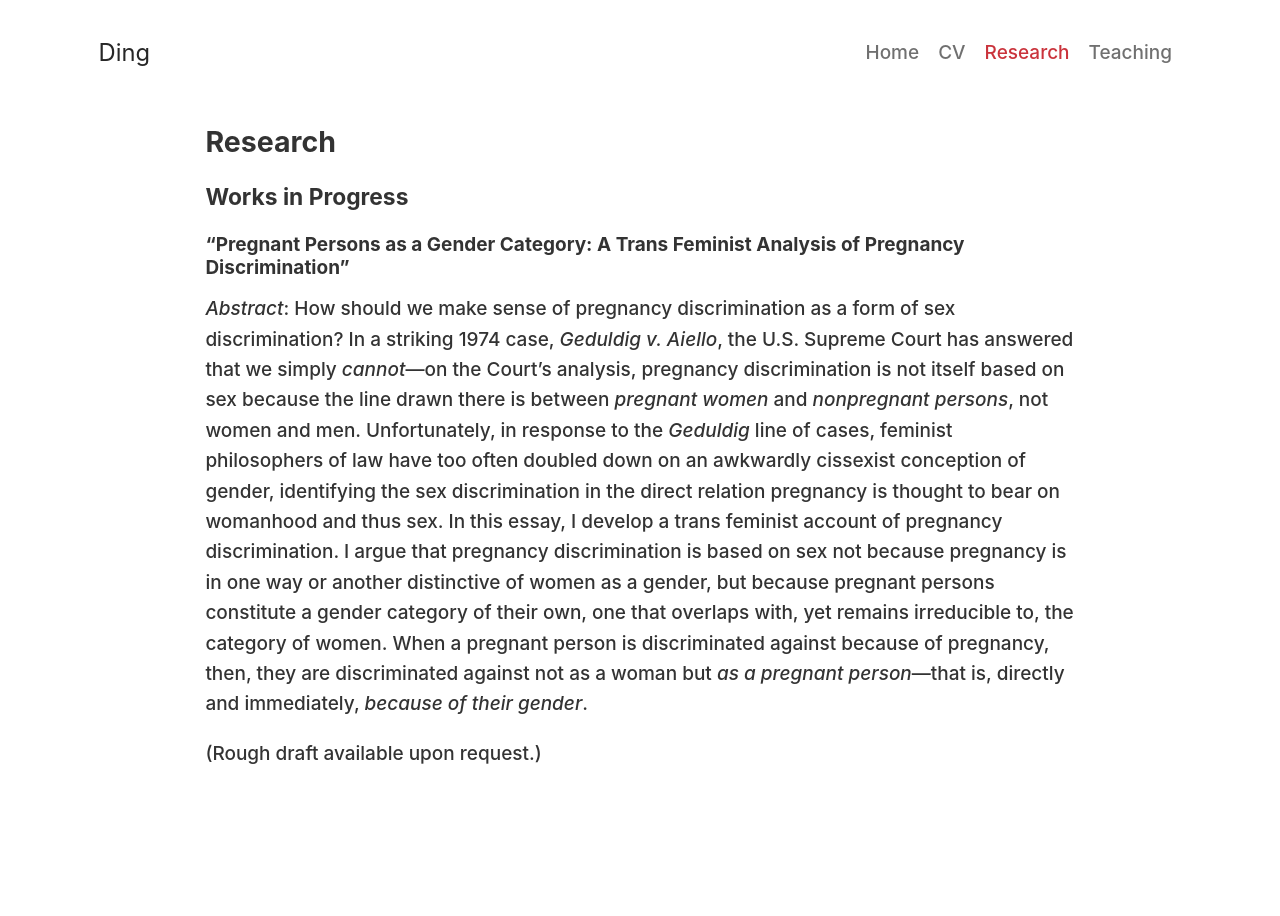
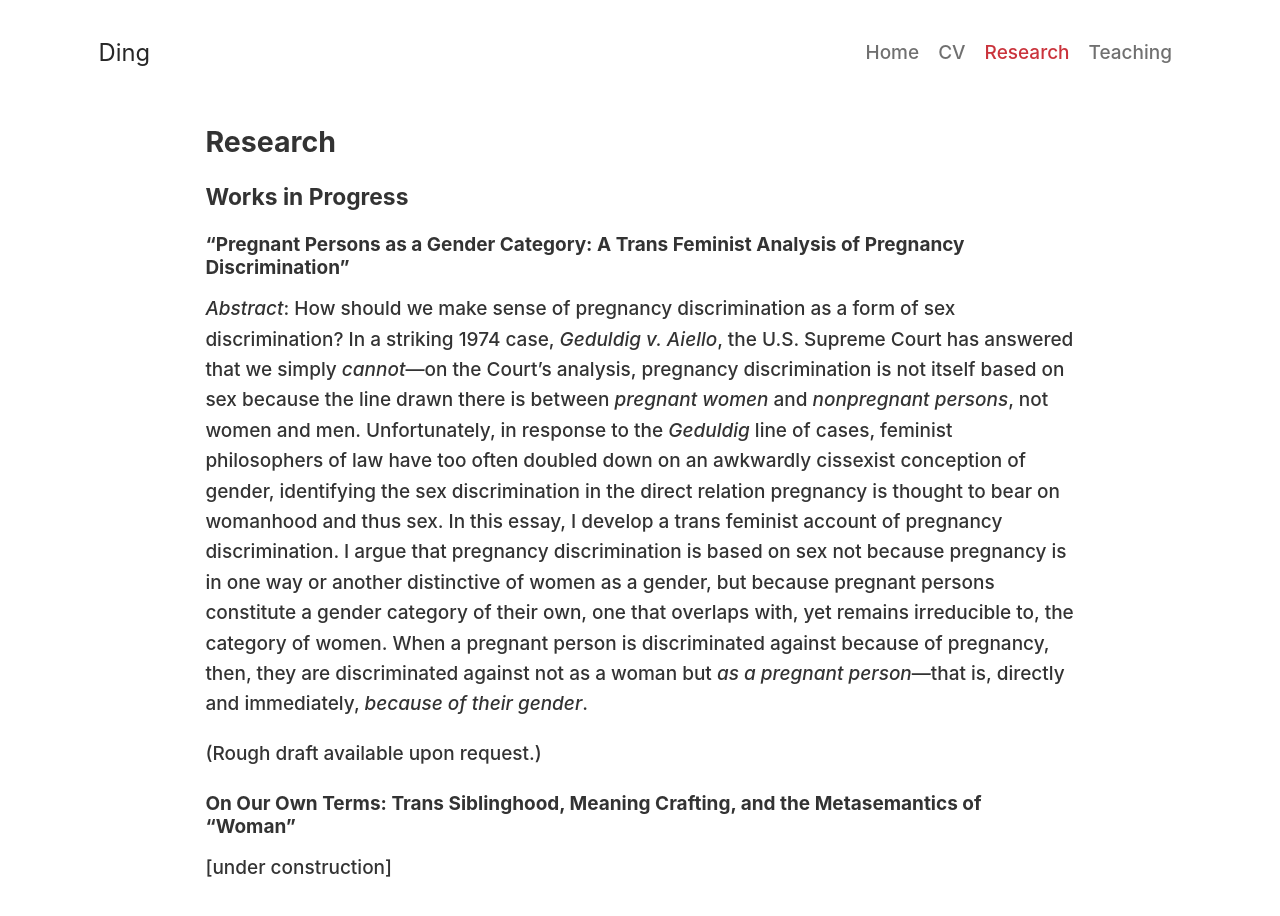
Before and after one commit to dingherself/dingherself.github.io, a Jekyll site: the page built from research.md, in a window 1280 px wide and 959 px high. Shown: the top 916 px of the window. Built offline with Jekyll 4.4.1, drawn with Linux system fonts in a browser that asks for light colours; nearby versions of some CDN libraries; some web fonts are replaced.

Commit message:
add metasemantics paper

```diff
--- a/research.md
+++ b/research.md
@@ -15,3 +15,7 @@ order: 3
 *Abstract*: How should we make sense of pregnancy discrimination as a form of sex discrimination? In a striking 1974 case, *Geduldig v. Aiello*, the U.S. Supreme Court has answered that we simply *cannot*—on the Court’s analysis, pregnancy discrimination is not itself based on sex because the line drawn there is between *pregnant women* and *nonpregnant persons*, not women and men. Unfortunately, in response to the *Geduldig* line of cases, feminist philosophers of law have too often doubled down on an awkwardly cissexist conception of gender, identifying the sex discrimination in the direct relation pregnancy is thought to bear on womanhood and thus sex. In this essay, I develop a trans feminist account of pregnancy discrimination. I argue that pregnancy discrimination is based on sex not because pregnancy is in one way or another distinctive of women as a gender, but because pregnant persons constitute a gender category of their own, one that overlaps with, yet remains irreducible to, the category of women. When a pregnant person is discriminated against because of pregnancy, then, they are discriminated against not as a woman but *as a pregnant person*—that is, directly and immediately, *because of their gender*.
 
 (Rough draft available upon request.)
+
+### On Our Own Terms: Trans Siblinghood, Meaning Crafting, and the Metasemantics of “Woman”
+
+[under construction]
```
